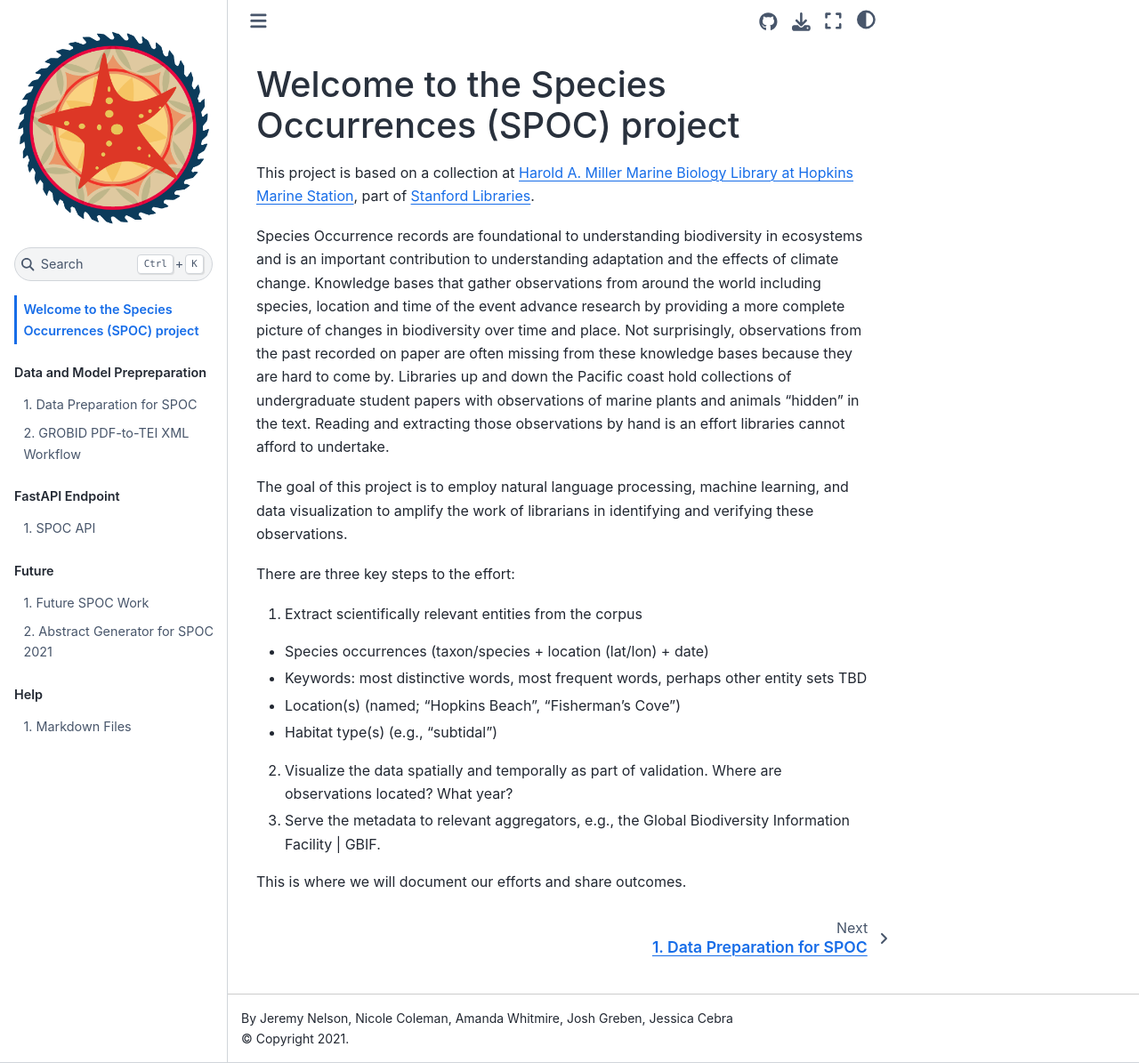
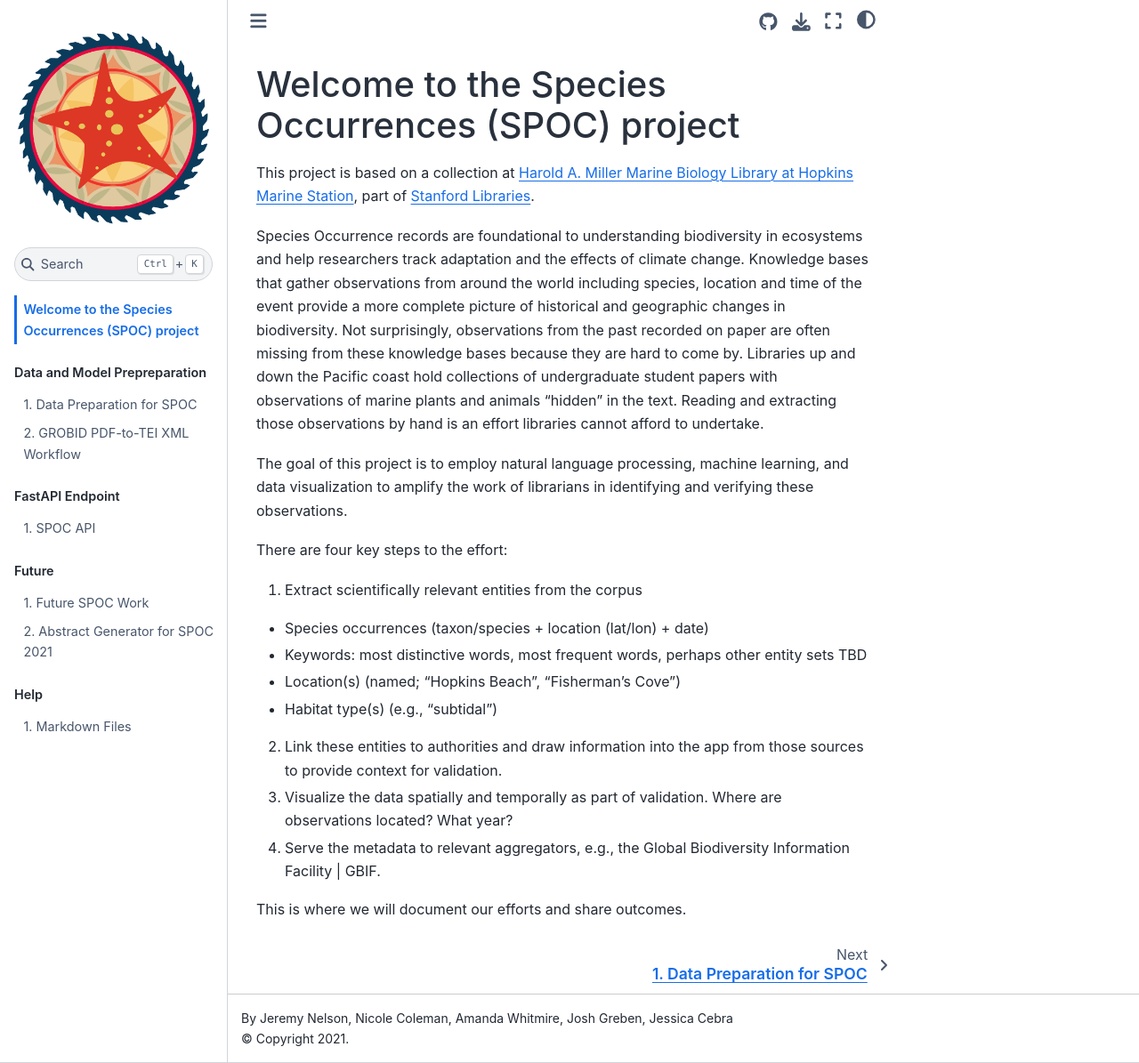
Before and after one commit to sul-dlss-labs/spoc, a Jupyter Book: the page built from doc/intro.md, in a window 1280 px wide and 1195 px high. Shown: the whole window at 89% size. Built offline with Jupyter Book 1.0.4 settings and Sphinx 7.4.7 and the Sphinx Book theme 1.1.4, drawn with Linux system fonts in a browser that asks for light colours; pages that are not in the unit, such as notebooks, are missing from menus.

Commit message:
Update intro.md
add another step in the effort - link to authorities

```diff
--- a/doc/intro.md
+++ b/doc/intro.md
@@ -3,17 +3,18 @@ Welcome to the Species Occurrences (SPOC) project
 
 This project is based on a collection at [Harold A. Miller Marine Biology Library at Hopkins Marine Station](https://library.stanford.edu/hopkins), part of [Stanford Libraries](https://library.stanford.edu).
 
-Species Occurrence records are foundational to understanding biodiversity in ecosystems and is an important contribution to understanding adaptation and the effects of climate change. Knowledge bases that gather observations from around the world including species, location and time of the event advance research by providing a more complete picture of changes in biodiversity over time and place. Not surprisingly, observations from the past recorded on paper are often missing from these knowledge bases because they are hard to come by. Libraries up and down the Pacific coast hold collections of undergraduate student papers with observations of marine plants and animals “hidden” in the text. Reading and extracting those observations by hand is an effort libraries cannot afford to undertake.
+Species Occurrence records are foundational to understanding biodiversity in ecosystems and help researchers track adaptation and the effects of climate change. Knowledge bases that gather observations from around the world including species, location and time of the event provide a more complete picture of historical and geographic changes in biodiversity. Not surprisingly, observations from the past recorded on paper are often missing from these knowledge bases because they are hard to come by. Libraries up and down the Pacific coast hold collections of undergraduate student papers with observations of marine plants and animals “hidden” in the text. Reading and extracting those observations by hand is an effort libraries cannot afford to undertake.
 
 The goal of this project is to employ natural language processing, machine learning, and data visualization to amplify the work of librarians in identifying and verifying these observations.
 
-There are three key steps to the effort:
+There are four key steps to the effort:
 1. Extract scientifically relevant entities from the corpus
 * Species occurrences (taxon/species + location (lat/lon) + date)
 * Keywords: most distinctive words, most frequent words, perhaps other entity sets TBD
 * Location(s) (named; “Hopkins Beach”, “Fisherman’s Cove”)
 * Habitat type(s) (e.g., “subtidal”)
-2. Visualize the data spatially and temporally as part of validation. Where are observations located? What year?
-3. Serve the metadata to relevant aggregators, e.g., the Global Biodiversity Information Facility | GBIF.
+2. Link these entities to authorities and draw information into the app from those sources to provide context for validation.
+3. Visualize the data spatially and temporally as part of validation. Where are observations located? What year?
+4. Serve the metadata to relevant aggregators, e.g., the Global Biodiversity Information Facility | GBIF.
 
 This is where we will document our efforts and share outcomes.
```
